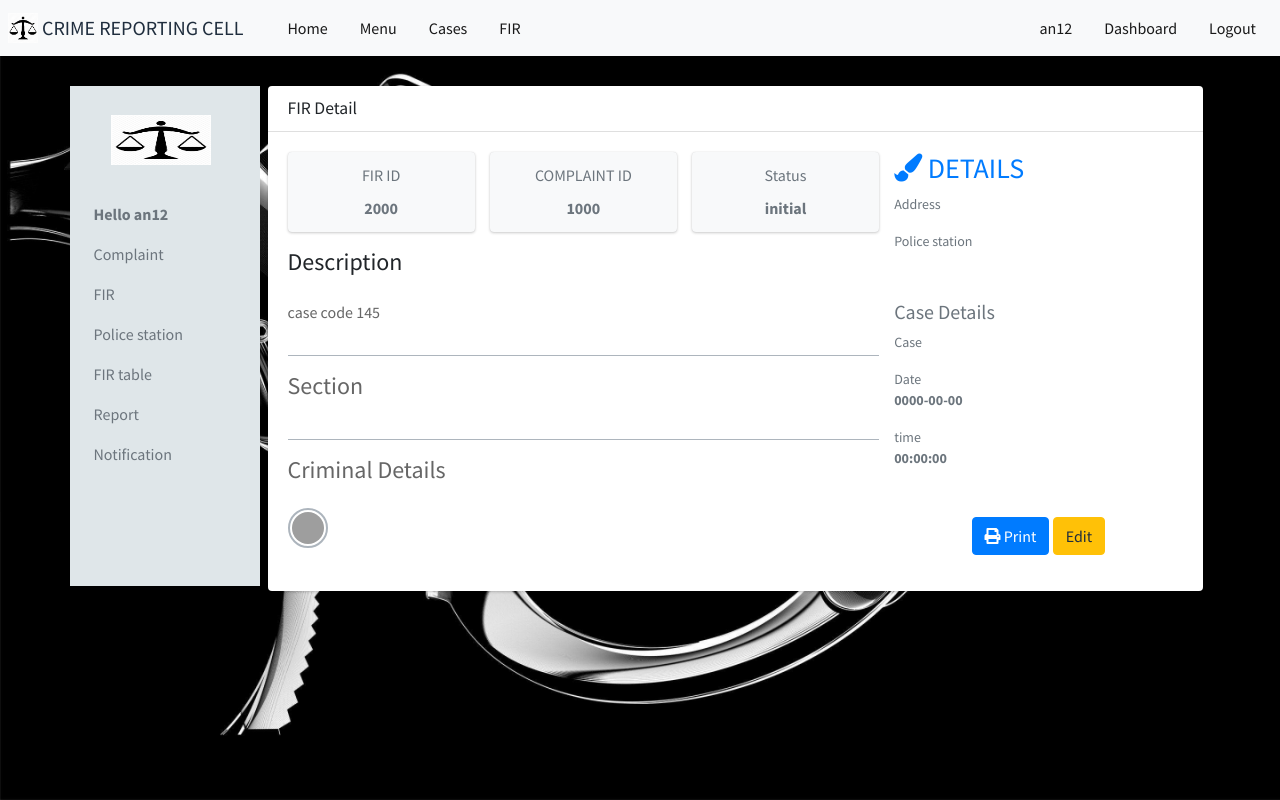
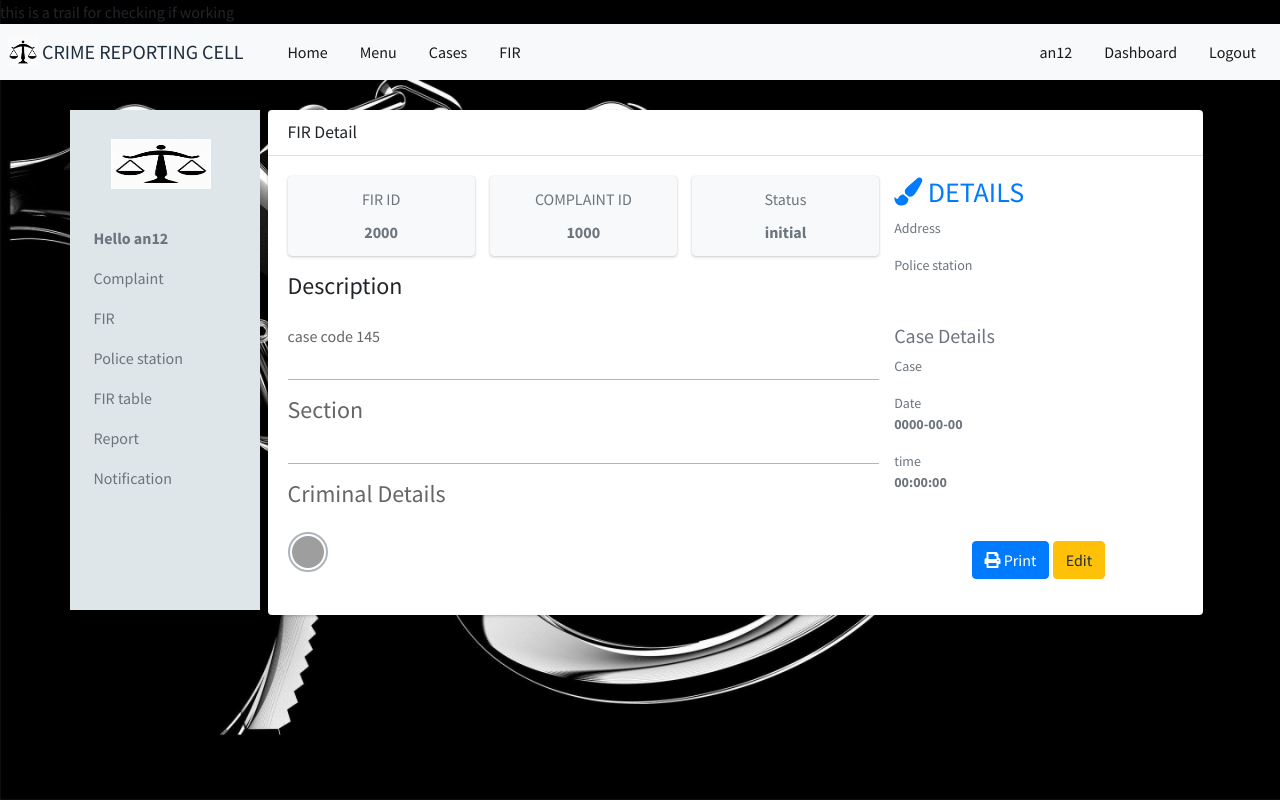
Before and after one commit to emmalujsp/crime_management, a PHP site: page /admin_fir.php?fID=2000 in a window 1280 px wide. Run offline with PHP 8.4, Linux system fonts and the light colour scheme; a user stored in the database is signed in; data comes from the database, SQL or seed files in the repository; data that the repository does not hold is empty; some libraries are stand-ins or nearby versions; grey boxes are pictures that could not be loaded.

Commit message:
New changes by adarsh for trail

```diff
--- a/admin_fir.php
+++ b/admin_fir.php
@@ -1,3 +1,4 @@
+this is a trail for checking if working
 <html>
 <head>
 <title>Dashboard</title>
```
